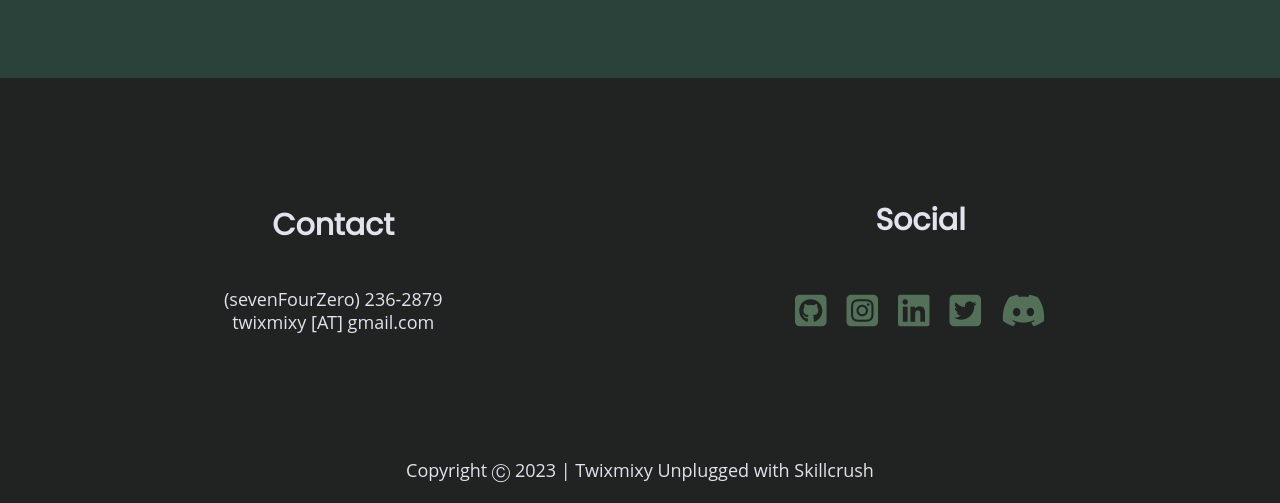
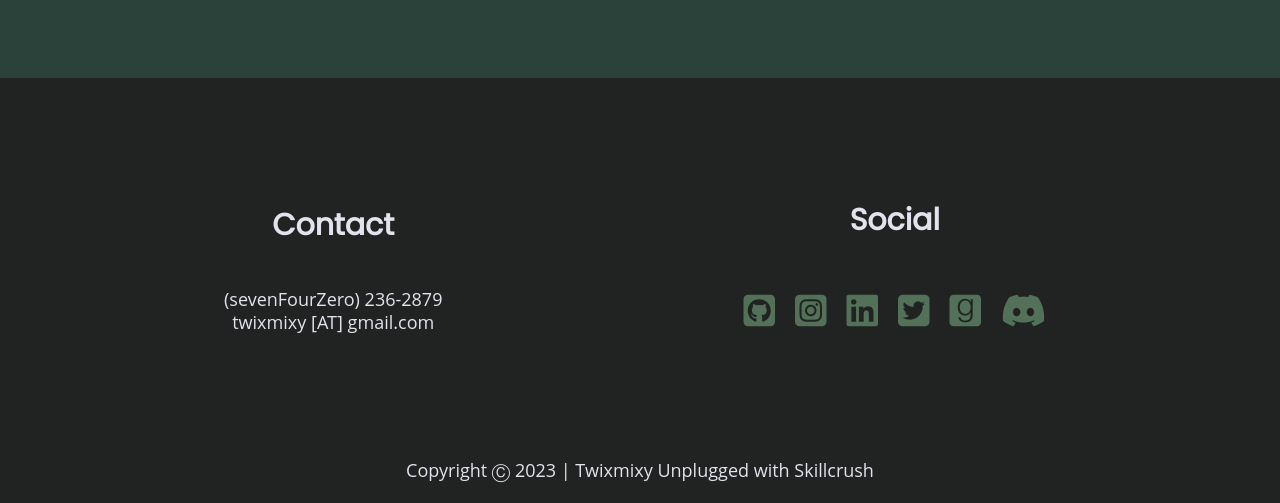
Before and after one commit to TwixmixyJanet/custom-boilerplate, a website built with Parcel: page index.html in a window 1280 px wide. Shown: the part 2519-3022 px from the top of the page. Built offline with nearby package versions, Linux system fonts and the light colour scheme.

Commit message:
Added social icon goodreads

```diff
--- a/index.html
+++ b/index.html
@@ -141,6 +141,7 @@
                 <p><a href="https://www.instagram.com/pigletskates/"><i class="fa-brands fa-square-instagram"></i></a></p>
                 <p><a href="https://www.linkedin.com/in/twixmixy"><i class="fa-brands fa-linkedin"></i></a></p>
                 <p><a href="https://twitter.com/Twixmixy"><i class="fa-brands fa-square-twitter"></i></a></p>
+                <p><a href="https://www.goodreads.com/user/show/36880494-janet-webster"><i class="fa-brands fa-goodreads"></i></a></p>
                 <p><a href="https://discordapp.com/users/Janet#8842"><i class="fa-brands fa-discord"></i></a></p>
                   <!-- other social links here -->
               </div>
```
